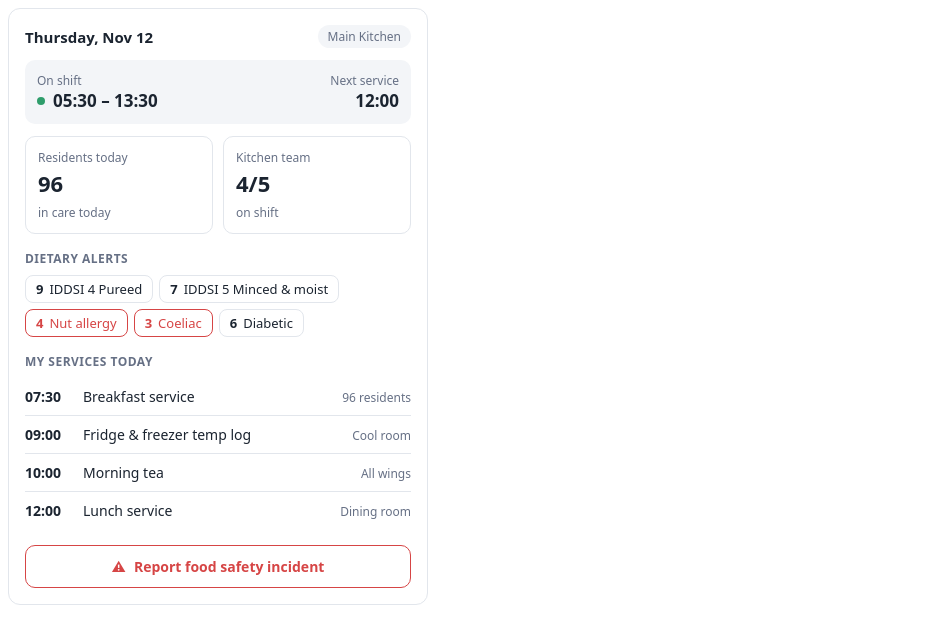
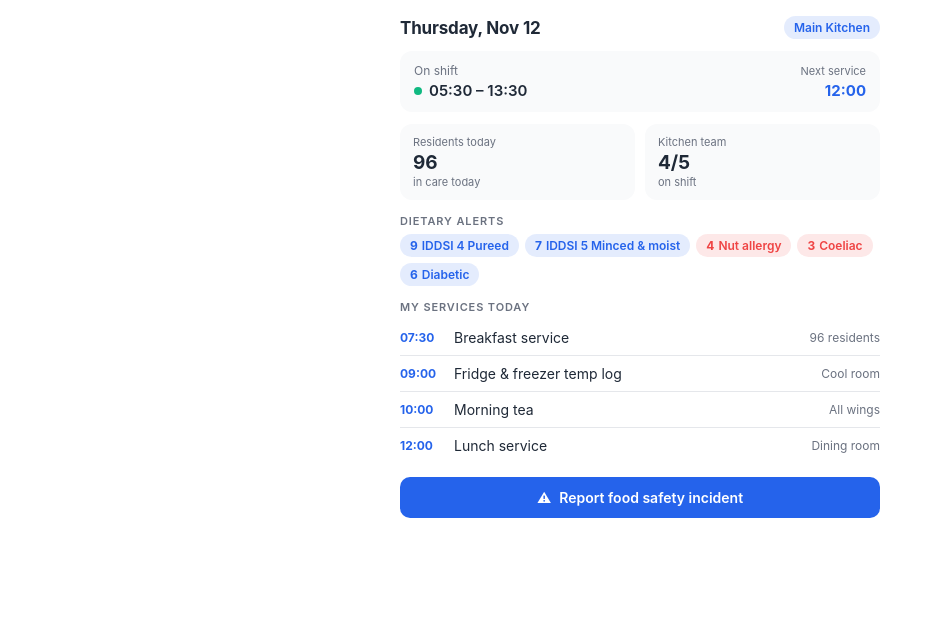
Before and after one commit to kumailanis-sb/SBDemoWidget, a plain HTML site: page chefwidget.html in a window 1280 px wide. Shown: the whole page, without its empty margins (0-935 px from the left). Drawn offline with Linux system fonts and the light colour scheme.

Commit message:
Refactor styles and update HTML structure

```diff
--- a/chefwidget.html
+++ b/chefwidget.html
@@ -1,51 +1,106 @@
+<!DOCTYPE html>
+<html lang="en">
+<head>
+<!-- Staffbase brand color via ?brand= URL param (sb-brand-url-param) -->
+<script>(function(){try{var b=new URLSearchParams(location.search).get('brand');if(b&&/^#([0-9a-fA-F]{3}|[0-9a-fA-F]{6}|[0-9a-fA-F]{8})$/.test(b)){document.documentElement.style.setProperty('--sb-brand',b);}}catch(e){}})();</script>
+<meta charset="UTF-8"/>
+<meta name="viewport" content="width=device-width, initial-scale=1.0"/>
+<meta name="widget-name" content="My Kitchen Today">
+<meta name="widget-description" content="Aged care chef's shift, next service, resident numbers, dietary alerts and daily services on a single screen">
+<meta name="widget-tags" content="Operations, Safety">
+<title>My Kitchen Today</title>
+
 <style>
-    .widget {
-        --primary: #00A4FD;
-        --success: #2E9D6B;
-        --warning: #E0A100;
-        --danger: #D64545;
-        --text: #1B2430;
-        --muted: #667085;
-        --surface: #FFFFFF;
-        --surface-alt: #F3F5F8;
-        --border: #E2E6EC;
-        font-family: system-ui, -apple-system, "Segoe UI", Roboto, sans-serif;
-        color: var(--text);
-        background: var(--surface);
-        border: 1px solid var(--border);
-        border-radius: 12px;
-        padding: 16px;
-        max-width: 420px;
-        box-sizing: border-box;
+    :root {
+        --primary: var(--sb-brand, #2563eb);
+        --success: #10b981;
+        --warning: #f59e0b;
+        --danger: #ef4444;
+        --text: #1f2937;
+        --text-light: #6b7280;
+        --bg: #ffffff;
+        --bg-gray: #f9fafb;
+        --border: #e5e7eb;
     }
-    .widget *, .widget *::before, .widget *::after { box-sizing: border-box; }
-    .cw-head { display: flex; align-items: center; justify-content: space-between; gap: 8px; margin-bottom: 12px; }
-    .cw-head-title { font-size: 15px; font-weight: 600; }
-    .cw-chip { font-size: 12px; padding: 3px 10px; border-radius: 999px; background: var(--surface-alt); color: var(--muted); white-space: nowrap; }
-    .shift-card { display: flex; justify-content: space-between; align-items: center; gap: 12px; padding: 12px; border-radius: 10px; background: var(--surface-alt); margin-bottom: 12px; }
-    .shift-label, .handover-label, .stat-label { font-size: 12px; color: var(--muted); }
-    .shift-time, .handover-time { font-size: 17px; font-weight: 600; display: flex; align-items: center; gap: 8px; }
-    .handover { text-align: right; }
-    .handover-time { justify-content: flex-end; }
-    .cw-dot { width: 8px; height: 8px; border-radius: 50%; background: var(--success); flex: none; }
-    .stat-strip { display: grid; grid-template-columns: 1fr 1fr; gap: 10px; margin-bottom: 16px; }
-    .stat { padding: 12px; border: 1px solid var(--border); border-radius: 10px; }
-    .stat-value { font-size: 22px; font-weight: 700; margin: 2px 0 6px; }
-    .stat-sub { font-size: 12px; color: var(--muted); margin-top: 6px; }
-    .cw-section-heading { font-size: 12px; font-weight: 600; letter-spacing: .04em; color: var(--muted); margin: 0 0 8px; }
-    .diet-row { display: flex; flex-wrap: wrap; gap: 6px; margin-bottom: 16px; }
-    .diet { display: inline-flex; align-items: baseline; gap: 6px; font-size: 13px; padding: 4px 10px; border-radius: 8px; border: 1px solid var(--border); }
-    .diet b { font-weight: 700; }
-    .diet.alert { border-color: var(--danger); color: var(--danger); }
-    .round { display: grid; grid-template-columns: 48px 1fr auto; gap: 10px; align-items: baseline; padding: 9px 0; border-top: 1px solid var(--border); font-size: 14px; }
-    .round:first-child { border-top: 0; }
-    .round-time { font-weight: 600; font-variant-numeric: tabular-nums; }
-    .round-loc { font-size: 12px; color: var(--muted); text-align: right; }
-    #roundList { margin-bottom: 16px; }
-    .cw-btn { width: 100%; display: flex; align-items: center; justify-content: center; gap: 8px; padding: 11px 14px; font-size: 14px; font-weight: 600; font-family: inherit; color: var(--danger); background: transparent; border: 1px solid var(--danger); border-radius: 10px; cursor: pointer; }
-    .cw-btn:hover { background: rgba(214, 69, 69, .08); }
-    .cw-btn:focus-visible { outline: 2px solid var(--primary); outline-offset: 2px; }
+    @media (prefers-color-scheme: dark) {
+        :root {
+            --primary: var(--sb-brand, #3b9eff);
+            --success: #34d399;
+            --warning: #fbbf24;
+            --danger: #f87171;
+            --text: #f3f4f6;
+            --text-light: #9ca3af;
+            --bg: #1f2937;
+            --bg-gray: #111827;
+            --border: #374151;
+        }
+    }
+
+    * { box-sizing: border-box; }
+
+    body {
+        font-family: -apple-system, BlinkMacSystemFont, "Segoe UI", Roboto, sans-serif;
+        background: var(--bg); color: var(--text); margin: 0; padding: 16px;
+        -webkit-font-smoothing: antialiased;
+    }
+    .widget { width: 100%; max-width: 480px; margin: 0 auto; }
+
+    .cw-head { display: flex; align-items: center; justify-content: space-between; gap: 10px; margin-bottom: 12px; }
+    .cw-head-title { font-size: 17px; font-weight: 700; letter-spacing: -0.01em; }
+    .cw-chip {
+        font-size: 12px; font-weight: 600; color: var(--primary);
+        background: color-mix(in srgb, var(--primary) 12%, transparent);
+        padding: 4px 10px; border-radius: 20px; white-space: nowrap; flex-shrink: 0;
+    }
+
+    .shift-card {
+        background: var(--bg-gray); border-radius: 12px; padding: 12px 14px;
+        display: flex; align-items: center; justify-content: space-between; gap: 10px; margin-bottom: 12px;
+    }
+    .shift-label { font-size: 12px; color: var(--text-light); margin-bottom: 3px; }
+    .shift-time { font-size: 15px; font-weight: 600; display: flex; align-items: center; gap: 7px; }
+    .cw-dot { width: 8px; height: 8px; border-radius: 50%; background: var(--success); flex-shrink: 0; }
+    .handover { text-align: right; flex-shrink: 0; }
+    .handover-label { font-size: 11px; color: var(--text-light); margin-bottom: 3px; }
+    .handover-time { font-size: 15px; font-weight: 700; color: var(--primary); }
+
+    .stat-strip { display: flex; gap: 10px; margin-bottom: 14px; }
+    .stat { flex: 1; background: var(--bg-gray); border-radius: 12px; padding: 11px 13px; }
+    .stat-label { font-size: 11px; color: var(--text-light); margin-bottom: 4px; }
+    .stat-value { font-size: 19px; font-weight: 700; line-height: 1; }
+    .stat-sub { font-size: 11px; color: var(--text-light); margin-top: 3px; }
+
+    .cw-section-heading {
+        font-size: 11px; font-weight: 600; letter-spacing: 0.08em; color: var(--text-light);
+        text-transform: uppercase; margin-bottom: 6px;
+    }
+
+    /* Dietary alerts: only block not present in the original widget */
+    .diet-row { display: flex; flex-wrap: wrap; gap: 6px; margin-bottom: 14px; }
+    .diet-row .cw-chip b { font-weight: 700; margin-right: 4px; }
+    .diet-row .cw-chip.diet-alert {
+        color: var(--danger);
+        background: color-mix(in srgb, var(--danger) 12%, transparent);
+    }
+
+    .round { display: flex; align-items: center; gap: 10px; padding: 9px 0; border-bottom: 1px solid var(--border); }
+    .round:last-child { border-bottom: none; }
+    .round-time {
+        font-size: 12px; font-weight: 700; color: var(--primary); width: 44px; flex-shrink: 0;
+    }
+    .round-name { font-size: 14px; flex: 1; min-width: 0; }
+    .round-loc { font-size: 12px; color: var(--text-light); white-space: nowrap; }
+
+    .cw-btn {
+        border: none; font-family: inherit; cursor: pointer; font-weight: 600; font-size: 14px;
+        padding: 12px; border-radius: 10px; background: var(--primary); color: #fff; width: 100%;
+        margin-top: 14px; display: flex; align-items: center; justify-content: center; gap: 8px;
+    }
+    .cw-btn:hover { filter: brightness(0.93); }
 </style>
+</head>
+
+<body>
 
 <div class="widget">
     <div class="cw-head">
@@ -66,9 +121,9 @@
 
     <div class="stat-strip">
         <div class="stat">
-            <div class="stat-label" id="prepLabel"></div>
-            <div class="stat-value" id="prepValue"></div>
-            <div class="stat-sub" id="prepSub"></div>
+            <div class="stat-label" id="resLabel"></div>
+            <div class="stat-value" id="resValue"></div>
+            <div class="stat-sub" id="resSub"></div>
         </div>
         <div class="stat">
             <div class="stat-label" id="staffLabel"></div>
@@ -83,7 +138,7 @@
     <div class="cw-section-heading" id="roundsHeading"></div>
     <div id="roundList"></div>
 
-    <button class="cw-btn" id="incidentBtn" type="button"><span aria-hidden="true">⚠</span><span id="incidentLabel"></span></button>
+    <button class="cw-btn" id="incidentBtn"><span>⚠</span><span id="incidentLabel"></span></button>
 </div>
 
 <script>
@@ -93,8 +148,8 @@
         if (l.startsWith('fr')) return 'fr';
         if (l.startsWith('es')) return 'es';
         if (l.startsWith('ja')) return 'ja';
-        if (l === 'en-AU') return 'en-AU';
-        if (l === 'en-GB') return 'en-GB';
+        if (l === 'en-AU')      return 'en-AU';
+        if (l === 'en-GB')      return 'en-GB';
         return 'en-US';
     })();
     document.documentElement.lang = LANG;
@@ -104,21 +159,21 @@
     const loc = (o, base) => o[base + LANG_SUFFIX] ?? o[base];
 
     const EN = {
-        onShift:'On shift', next:'Next service', prep:'Residents today', prepSub:'in care today',
-        staff:'Kitchen team', staffSub:'on shift', diet:'DIETARY ALERTS', rounds:'MY SERVICES TODAY',
+        onShift:'On shift', next:'Next service', residents:'Residents today', residentsSub:'in care today',
+        staff:'Kitchen team', staffSub:'on shift', diet:'Dietary alerts', rounds:'My services today',
         reportIncident:'Report food safety incident'
     };
     const T = {
-        de: { onShift:'Im Dienst', next:'Nächster Service', prep:'Bewohner heute', prepSub:'in Betreuung',
-              staff:'Küchenteam', staffSub:'im Dienst', diet:'ERNÄHRUNGSHINWEISE', rounds:'MEINE SERVICES HEUTE',
+        de: { onShift:'Im Dienst', next:'Nächster Service', residents:'Bewohner heute', residentsSub:'in Betreuung',
+              staff:'Küchenteam', staffSub:'im Dienst', diet:'Ernährungshinweise', rounds:'Meine Services heute',
               reportIncident:'Lebensmittelsicherheit melden' },
-        fr: { onShift:'En service', next:'Prochain service', prep:'Résidents du jour', prepSub:'pris en charge',
-              staff:'Équipe cuisine', staffSub:'en service', diet:'ALERTES ALIMENTAIRES', rounds:'MES SERVICES DU JOUR',
+        fr: { onShift:'En service', next:'Prochain service', residents:'Résidents du jour', residentsSub:'pris en charge',
+              staff:'Équipe cuisine', staffSub:'en service', diet:'Alertes alimentaires', rounds:'Mes services du jour',
               reportIncident:'Signaler un incident alimentaire' },
-        es: { onShift:'En turno', next:'Próximo servicio', prep:'Residentes hoy', prepSub:'en el centro',
-              staff:'Equipo de cocina', staffSub:'en turno', diet:'ALERTAS DIETÉTICAS', rounds:'MIS SERVICIOS DE HOY',
+        es: { onShift:'En turno', next:'Próximo servicio', residents:'Residentes hoy', residentsSub:'en el centro',
+              staff:'Equipo de cocina', staffSub:'en turno', diet:'Alertas dietéticas', rounds:'Mis servicios de hoy',
               reportIncident:'Reportar incidente alimentario' },
-        ja: { onShift:'勤務中', next:'次の提供', prep:'本日の入居者', prepSub:'入居中',
+        ja: { onShift:'勤務中', next:'次の提供', residents:'本日の入居者', residentsSub:'入居中',
               staff:'調理スタッフ', staffSub:'勤務中', diet:'食事アラート', rounds:'本日の提供スケジュール',
               reportIncident:'食品安全インシデント報告' },
         'en-AU': EN, 'en-GB': EN, 'en-US': EN
@@ -159,33 +214,31 @@
         } catch (e) {}
     }
 
-    const $ = id => document.getElementById(id);
+    function render() {
+        document.getElementById('headDate').textContent =
+            new Intl.DateTimeFormat(LOCALE, { weekday:'long', day:'numeric', month:'short' }).format(new Date());
+        document.getElementById('unitChip').textContent = UNIT;
 
-    function render() {
-        $('headDate').textContent =
-            new Intl.DateTimeFormat(LOCALE, { weekday:'long', day:'numeric', month:'short' }).format(new Date());
-        $('unitChip').textContent = UNIT;
+        document.getElementById('shiftLabel').textContent = t.onShift;
+        document.getElementById('shiftTime').textContent = SHIFT;
+        document.getElementById('handoverLabel').textContent = t.next;
+        document.getElementById('handoverTime').textContent = NEXT_SERVICE;
 
-        $('shiftLabel').textContent = t.onShift;
-        $('shiftTime').textContent = SHIFT;
-        $('handoverLabel').textContent = t.next;
-        $('handoverTime').textContent = NEXT_SERVICE;
+        document.getElementById('resLabel').textContent = t.residents;
+        document.getElementById('resValue').textContent = RESIDENTS;
+        document.getElementById('resSub').textContent = t.residentsSub;
 
-        $('prepLabel').textContent = t.prep;
-        $('prepValue').textContent = RESIDENTS;
-        $('prepSub').textContent = t.prepSub;
+        document.getElementById('staffLabel').textContent = t.staff;
+        document.getElementById('staffValue').textContent = STAFF + '/' + STAFF_TARGET;
+        document.getElementById('staffSub').textContent = t.staffSub;
 
-        $('staffLabel').textContent = t.staff;
-        $('staffValue').textContent = STAFF + '/' + STAFF_TARGET;
-        $('staffSub').textContent = t.staffSub;
-
-        $('dietHeading').textContent = t.diet;
-        $('dietList').innerHTML = DIETS.map(function(d) {
-            return '<span class="diet' + (d.alert ? ' alert' : '') + '"><b>' + d.n + '</b>' + loc(d, 'label') + '</span>';
+        document.getElementById('dietHeading').textContent = t.diet;
+        document.getElementById('dietList').innerHTML = DIETS.map(function(d) {
+            return '<span class="cw-chip' + (d.alert ? ' diet-alert' : '') + '"><b>' + d.n + '</b>' + loc(d, 'label') + '</span>';
         }).join('');
 
-        $('roundsHeading').textContent = t.rounds;
-        $('roundList').innerHTML = SERVICES.map(function(r) {
+        document.getElementById('roundsHeading').textContent = t.rounds;
+        document.getElementById('roundList').innerHTML = SERVICES.map(function(r) {
             return '<div class="round">' +
                 '<span class="round-time">' + r.time + '</span>' +
                 '<span class="round-name">' + loc(r, 'name') + '</span>' +
@@ -193,8 +246,11 @@
                 '</div>';
         }).join('');
 
-        $('incidentLabel').textContent = t.reportIncident;
+        document.getElementById('incidentLabel').textContent = t.reportIncident;
     }
 
     document.addEventListener('DOMContentLoaded', function() { applySBBrand(); render(); });
 </script>
+
+</body>
+</html>
```
